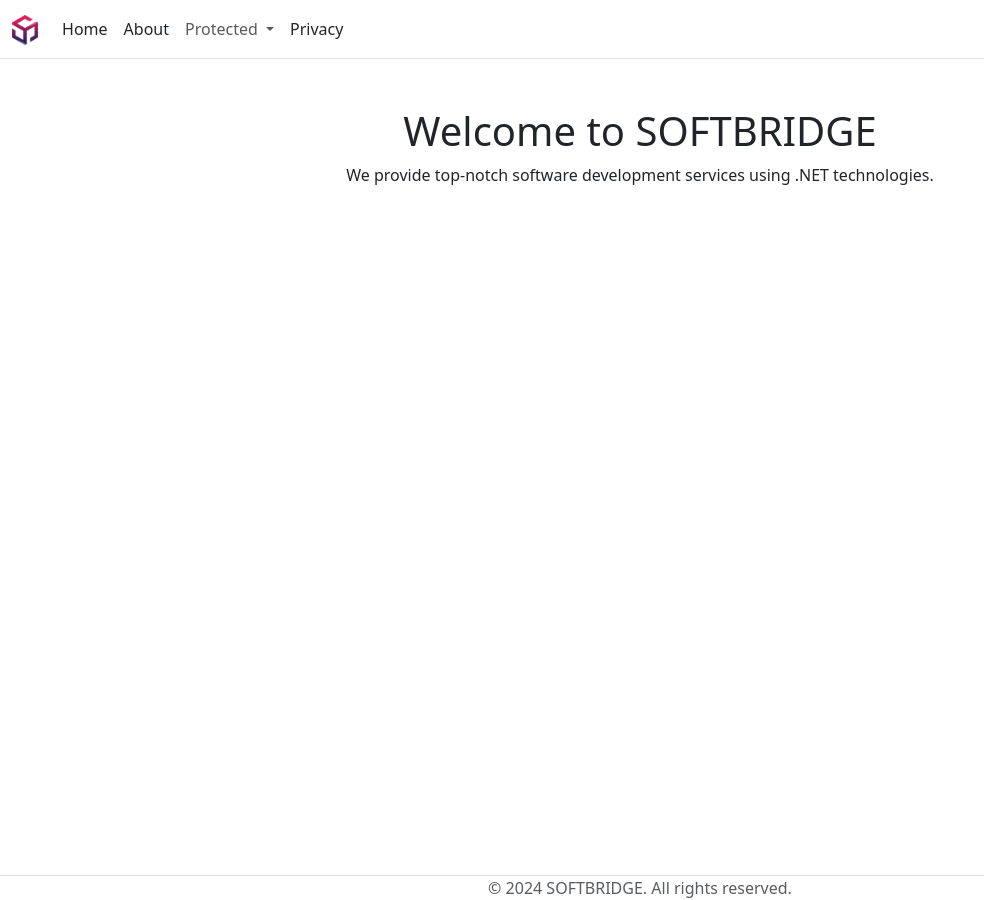
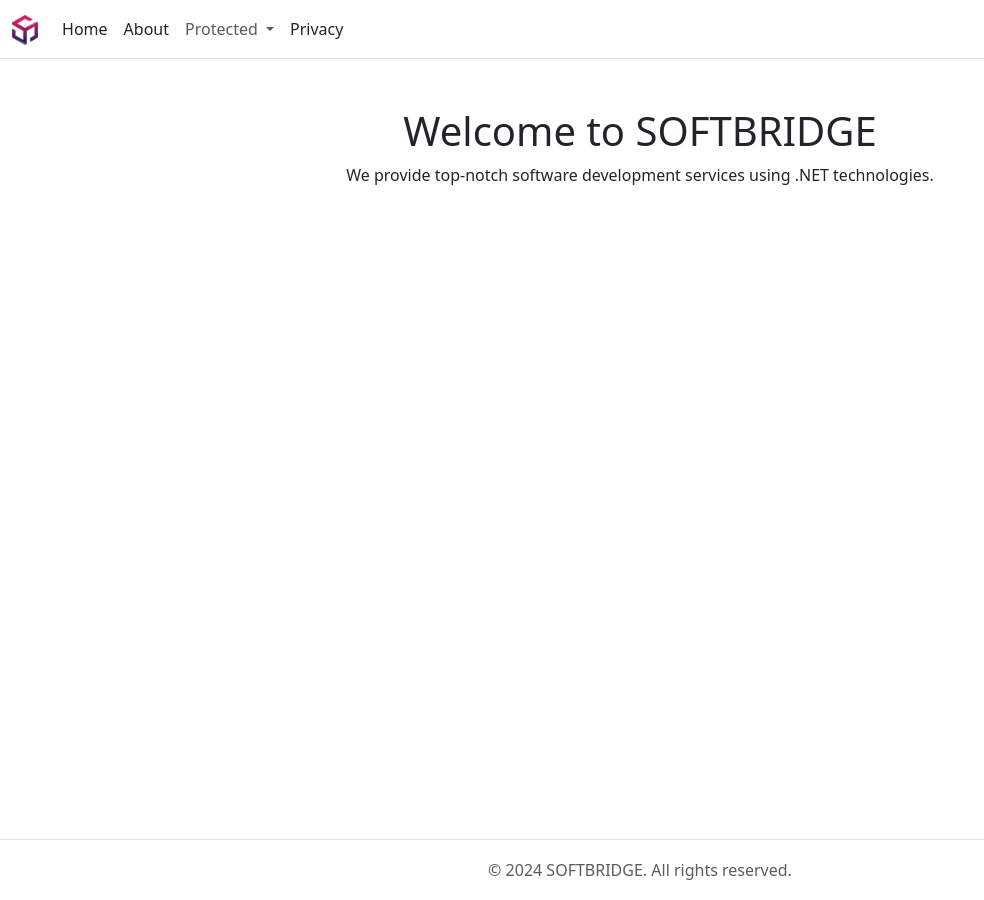
Before and after one commit to mfauziii/softbridge.github.io, a Jekyll site: the page built from index.md, in a window 1280 px wide. Shown: the whole page, without its empty margins (0-984 px from the left). Built offline with Jekyll 4.4.1, drawn with Linux system fonts in a browser that asks for light colours; nearby versions of some CDN libraries.

Commit message:
Update style.css

```diff
--- a/assets/css/style.css
+++ b/assets/css/style.css
@@ -19,8 +19,10 @@ body {
   margin-bottom: 60px;
 }
 
-.footer {
+footer{
   position: absolute;
   bottom: 0;
   width: 100%;
+  white-space: nowrap;
+  line-height: 60px;
 }
```
